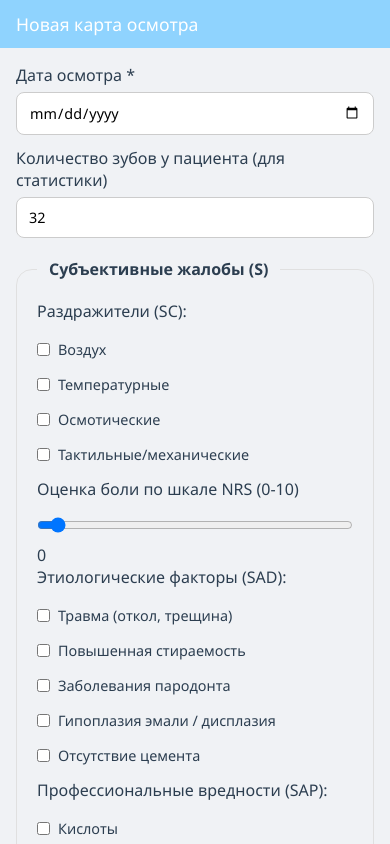
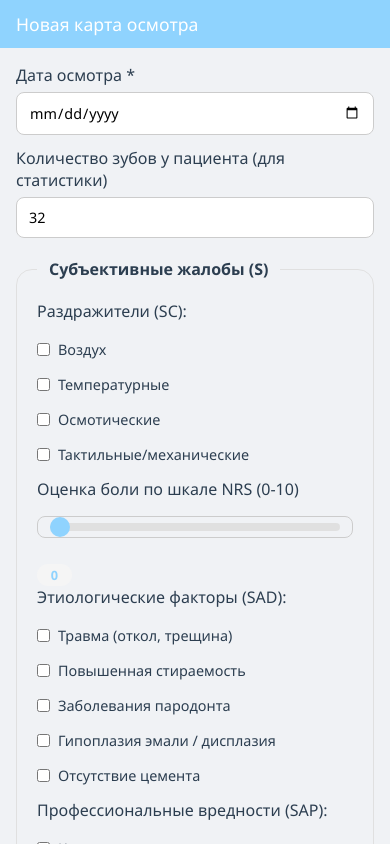
Before and after one commit to CollonelDain/stomatologySite, an Angular app in the folder stomatology-client/: page /patients/1/cards/new in a window 390 px wide. Built offline with nearby package versions, Linux system fonts and the light colour scheme.

Commit message:
Доработка шкалы и переименование pdf

```diff
--- a/stomatology-client/src/app/patients/components/medical-card-form/medical-card-form.component.css
+++ b/stomatology-client/src/app/patients/components/medical-card-form/medical-card-form.component.css
@@ -1,4 +1,13 @@
 /* src/app/patients/components/medical-card-form/medical-card-form.component.css */
+
+/* Переменные для общей стилистики */
+:root {
+  --primary-color: #8fd3fe;
+  --primary-dark: #7bc2ed;
+  --track-bg: #e0e0e0;
+  --thumb-size: 20px;
+  --track-height: 8px;
+}
 
 /* Контейнер */
 .card-form-container {
@@ -7,7 +16,7 @@
   flex-direction: column;
 }
 
-/* Шапка (как в других формах) */
+/* Шапка */
 .form-header {
   background-color: #8fd3fe;
   padding: 0 24px;
@@ -34,7 +43,7 @@
 fieldset {
   border: 1px solid #e0e0e0;
   border-radius: 16px;
-  padding: 20px 20px 20px 20px;
+  padding: 20px;
   margin-bottom: 24px;
 }
 legend {
@@ -102,7 +111,7 @@ textarea {
   min-height: 80px;
 }
 
-/* Блок для зубов с дефектами (oid_plus_teeth) */
+/* Блок для зубов с дефектами */
 .teeth-list {
   margin: 12px 0;
 }
@@ -127,7 +136,7 @@ textarea {
   padding: 0 6px;
 }
 
-/* Сетка для осмотра зубов (OS) */
+/* Сетка для осмотра зубов */
 .teeth-grid {
   display: grid;
   grid-template-columns: repeat(auto-fill, minmax(170px, 1fr));
@@ -208,6 +217,109 @@ textarea {
   transform: translateY(-1px);
 }
 
+/* ===== СТИЛИЗАЦИЯ ПОЛЗУНКА NRS (без огромного круга, с прогрессом) ===== */
+/* Обёртка для ползунка и значения */
+.range-wrapper {
+  display: flex;
+  align-items: center;
+  gap: 1rem;
+}
+
+/* Сам ползунок – использует CSS-переменную --fill-percent из шаблона */
+.form-group input[type="range"] {
+  --track-height: 8px;
+  --thumb-size: 20px;
+  --primary: #8fd3fe;
+  --primary-dark: #7bc2ed;
+  --track-bg: #e0e0e0;
+
+  -webkit-appearance: none;
+  -moz-appearance: none;
+  appearance: none;
+  width: 100%;
+  height: var(--track-height);
+  background: transparent;
+  margin: 10px 0;
+}
+
+/* --- WebKit (Chrome, Edge, Яндекс, Safari) --- */
+.form-group input[type="range"]::-webkit-slider-runnable-track {
+  width: 100%;
+  height: var(--track-height);
+  background: linear-gradient(
+    to right,
+    var(--primary) 0%,
+    var(--primary) var(--fill-percent, 0%),
+    var(--track-bg) var(--fill-percent, 0%),
+    var(--track-bg) 100%
+  );
+  border-radius: calc(var(--track-height) / 2);
+}
+
+.form-group input[type="range"]::-webkit-slider-thumb {
+  -webkit-appearance: none;
+  width: var(--thumb-size);
+  height: var(--thumb-size);
+  background: var(--primary);
+  border-radius: 50%;
+  margin-top: calc((var(--track-height) - var(--thumb-size)) / 2);
+  cursor: pointer;
+  transition: transform 0.1s, background 0.2s;
+  box-shadow: none;
+}
+
+.form-group input[type="range"]::-webkit-slider-thumb:hover {
+  transform: scale(1.2);
+  background: var(--primary-dark);
+}
+
+/* --- Firefox --- */
+.form-group input[type="range"]::-moz-range-track {
+  width: 100%;
+  height: var(--track-height);
+  background: var(--track-bg);
+  border-radius: calc(var(--track-height) / 2);
+}
+
+.form-group input[type="range"]::-moz-range-progress {
+  height: var(--track-height);
+  background: var(--primary);
+  border-radius: calc(var(--track-height) / 2);
+}
+
+.form-group input[type="range"]::-moz-range-thumb {
+  width: var(--thumb-size);
+  height: var(--thumb-size);
+  background: var(--primary);
+  border: none;
+  border-radius: 50%;
+  cursor: pointer;
+  transition: transform 0.1s, background 0.2s;
+}
+
+.form-group input[type="range"]::-moz-range-thumb:hover {
+  transform: scale(1.2);
+  background: var(--primary-dark);
+}
+
+.form-group input[type="range"]:focus {
+  outline: none;
+}
+
+/* Отображаемое значение (спан) */
+.form-group span {
+  display: inline-block;
+  min-width: 35px;
+  text-align: center;
+  padding: 2px 8px;
+  background: #f5f5f5;
+  border-radius: 20px;
+  font-weight: 600;
+  color: var(--primary, #8fd3fe);
+  font-size: 0.9rem;
+  transition: all 0.2s;
+}
+
 /* Адаптивность */
 @media (max-width: 768px) {
   .form-body {
@@ -231,6 +343,9 @@ textarea {
     text-align: center;
     padding: 10px 0;
   }
+  .range-wrapper {
+    flex-wrap: wrap;
+  }
 }
 
 @media (max-width: 480px) {
@@ -247,4 +362,9 @@ textarea {
   .tooth-card {
     padding: 8px;
   }
+  .form-group span {
+    margin-left: 0;
+    font-size: 0.8rem;
+    padding: 2px 6px;
+  }
 }
--- a/stomatology-client/src/app/patients/components/medical-card-form/medical-card-form.component.html
+++ b/stomatology-client/src/app/patients/components/medical-card-form/medical-card-form.component.html
@@ -37,8 +37,15 @@
         <!-- NRS шкала -->
         <div class="form-group">
           <label>Оценка боли по шкале NRS (0-10)</label>
-          <input type="range" formControlName="scale_nrs" min="0" max="10" step="1">
-          <span>{{ form.get('subjective.scale_nrs')?.value }}</span>
+          <div class="range-wrapper">
+            <input type="range"
+                  formControlName="scale_nrs"
+                  min="0"
+                  max="10"
+                  step="1"
+                  [style.--fill-percent]="(form.get('subjective.scale_nrs')?.value || 0) / 10 * 100 + '%'">
+            <span>{{ form.get('subjective.scale_nrs')?.value }}</span>
+          </div>
         </div>
 
         <!-- SA – анамнез -->
--- a/stomatology-client/src/app/patients/components/medical-card/medical-card.component.ts
+++ b/stomatology-client/src/app/patients/components/medical-card/medical-card.component.ts
@@ -1,6 +1,6 @@
 import { Component, Input, Output, EventEmitter, inject } from '@angular/core';
 import { CommonModule } from '@angular/common';
-import { MedicalCard } from '../../../models';
+import { MedicalCard, PatientDetail } from '../../../models';
 import { MedicalCardsService } from '../../services/medical-card.service';
 
 @Component({
@@ -12,6 +12,7 @@ import { MedicalCardsService } from '../../services/medical-card.service';
 })
 export class MedicalCardComponent {
   @Input() card!: MedicalCard;
+  @Input() patientDetail: PatientDetail | null = null;
   @Input() patientId!: number;   // ID пациента, переданный из родителя
   @Output() edit = new EventEmitter<MedicalCard>();
   @Output() delete = new EventEmitter<MedicalCard>();
@@ -32,7 +33,7 @@ export class MedicalCardComponent {
         const url = window.URL.createObjectURL(blob);
         const a = document.createElement('a');
         a.href = url;
-        a.download = `diagnosis_${this.card.visit_date}.pdf`;
+        a.download = `Диагноз_пациента_№${this.patientDetail?.patient_code}_от_${this.card.visit_date}.pdf`;
         document.body.appendChild(a);
         a.click();
         window.URL.revokeObjectURL(url);
--- a/stomatology-client/src/app/patients/components/patient-detail/patient-detail.component.html
+++ b/stomatology-client/src/app/patients/components/patient-detail/patient-detail.component.html
@@ -45,6 +45,8 @@
       (scrolledIndexChange)="onScrollIndexChange($event)">
       <div *cdkVirtualFor="let card of cards;">
         <app-medical-card
+          *ngIf="patient"
+          [patientDetail]="patient"
           [card]="card"
           [patientId]="patientId"
           (edit)="onEditCard($event)"
```
